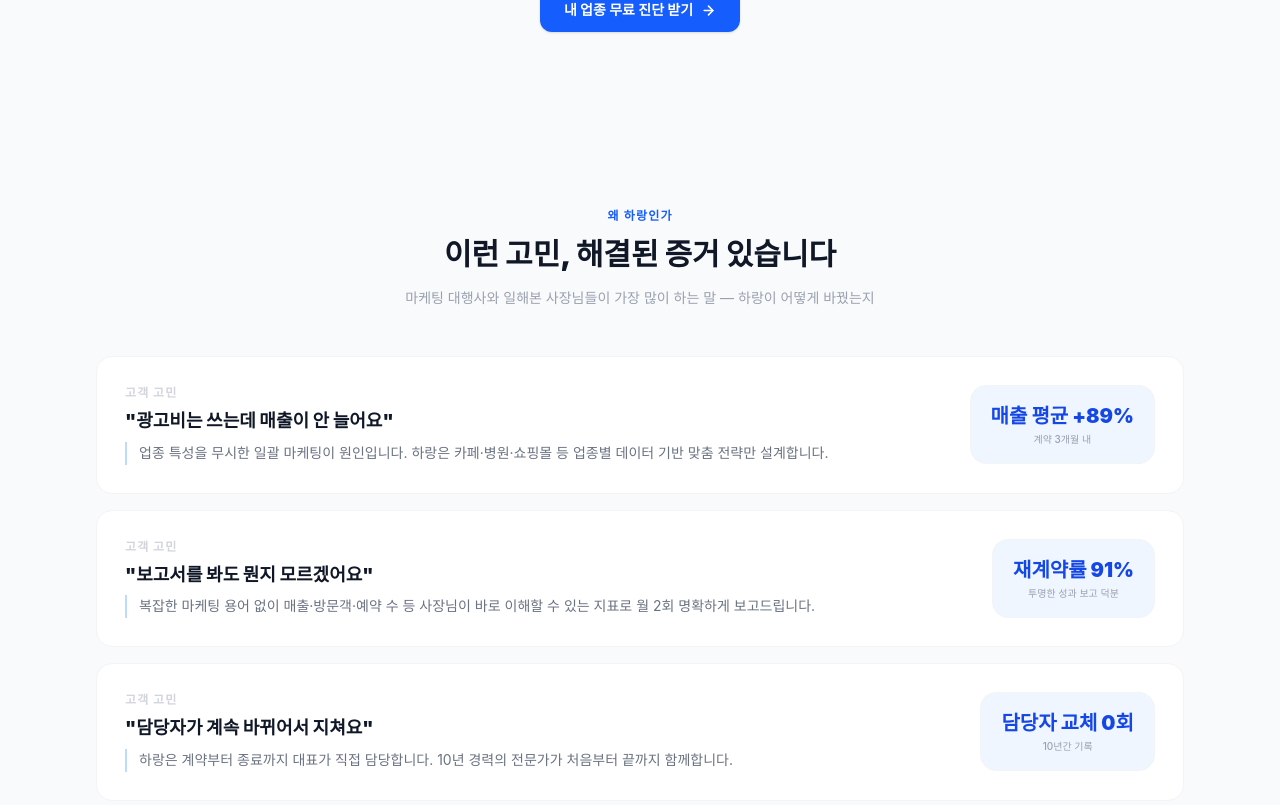
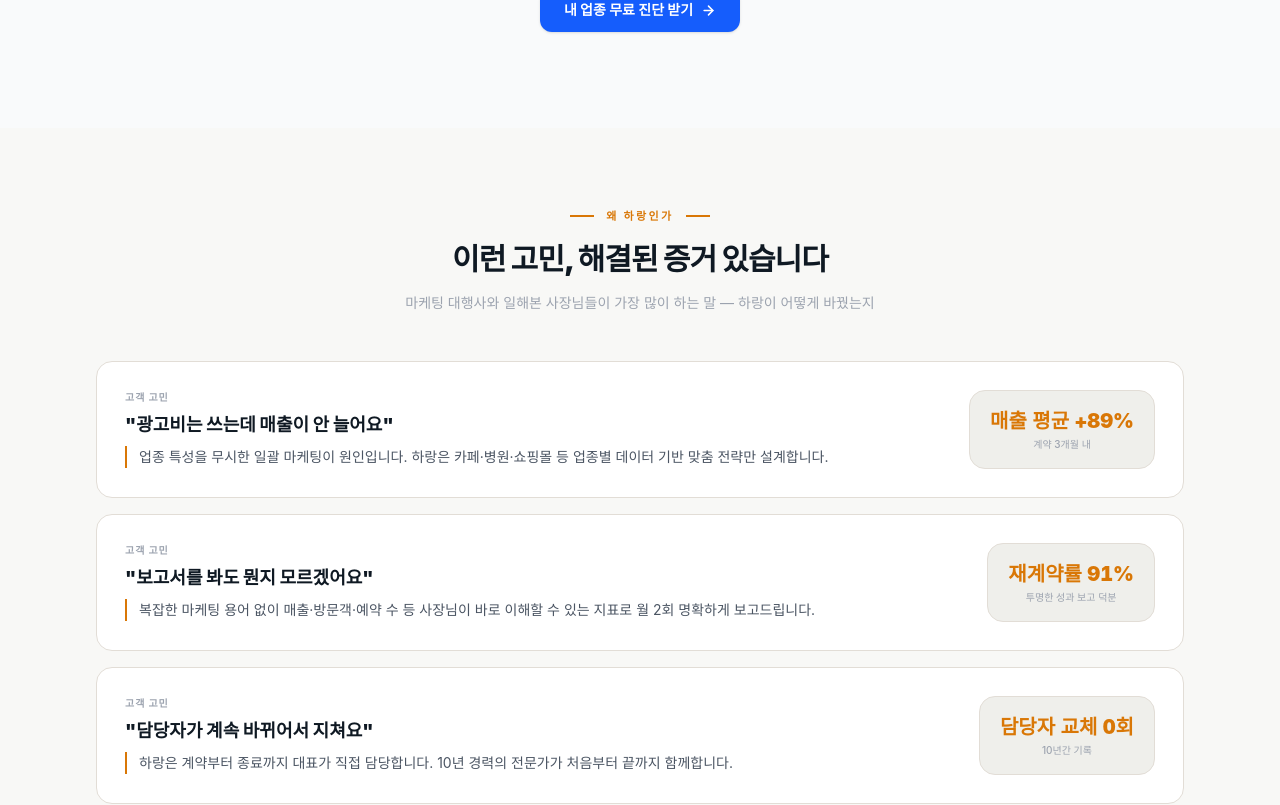
Before and after one commit to jty0221-del/harangmarketing, a Next.js app: page / in a window 1280 px wide. Shown: the part 2520-3325 px from the top of the page. Built offline with nearby package versions, Linux system fonts and the light colour scheme.

Commit message:
design: section-wide amber rule headers, RevealOnScroll, warm bg tokens, compare table brightened

```diff
--- a/app/page.tsx
+++ b/app/page.tsx
@@ -853,13 +853,19 @@ export default function HomePage() {
         </section>
 
         {/* ══ 고민 해결 ══ */}
-        <section className="py-16 md:py-20 bg-gray-50">
+        <section className="py-16 md:py-20" style={{ background: "var(--h-bg)" }}>
           <div className="max-w-6xl mx-auto px-4 md:px-6 lg:px-8">
+            <RevealOnScroll>
             <div className="text-center mb-12">
-              <p className="text-xs font-bold text-blue-600 uppercase tracking-widest mb-3">왜 하랑인가</p>
-              <h2 className="text-2xl md:text-3xl font-black text-gray-900 mb-4">이런 고민, 해결된 증거 있습니다</h2>
-              <p className="text-gray-400 text-sm">마케팅 대행사와 일해본 사장님들이 가장 많이 하는 말 — 하랑이 어떻게 바꿨는지</p>
-            </div>
+              <div className="flex items-center gap-3 justify-center mb-4">
+                <div className="w-6 h-[2px]" style={{ background: "var(--h-amber)" }} />
+                <span className="text-[11px] font-black uppercase tracking-[0.22em]" style={{ color: "var(--h-amber)" }}>왜 하랑인가</span>
+                <div className="w-6 h-[2px]" style={{ background: "var(--h-amber)" }} />
+              </div>
+              <h2 className="text-2xl md:text-3xl font-black mb-4" style={{ color: "var(--h-dark)", letterSpacing: "-0.03em" }}>이런 고민, 해결된 증거 있습니다</h2>
+              <p className="text-sm" style={{ color: "var(--h-muted)" }}>마케팅 대행사와 일해본 사장님들이 가장 많이 하는 말 — 하랑이 어떻게 바꿨는지</p>
+            </div>
+            </RevealOnScroll>
             <div className="space-y-4">
               {[
                 {
@@ -906,26 +912,28 @@ export default function HomePage() {
                   badgeBg: "bg-blue-50",
                   badgeText: "text-blue-700",
                 },
-              ].map((item) => {
+              ].map((item, idx) => {
                 const Icon = item.icon;
                 return (
-                  <div key={item.q} className="bg-white rounded-2xl border border-gray-100 p-5 md:p-7 hover:shadow-lg transition-all group">
+                  <RevealOnScroll key={item.q} delay={idx * 60}>
+                  <div className="bg-white rounded-2xl border p-5 md:p-7 hover:shadow-lg transition-all group" style={{ borderColor: "var(--h-border)" }}>
                     <div className="flex flex-col md:flex-row md:items-center gap-4 md:gap-8">
                       {/* content */}
                       <div className="flex-1 min-w-0">
-                        <p className="text-xs font-black text-gray-300 uppercase tracking-widest mb-2">고객 고민</p>
-                        <h3 className="font-black text-gray-900 text-base md:text-lg leading-snug mb-2">"{item.q}"</h3>
-                        <p className="text-sm text-gray-500 leading-relaxed border-l-2 border-blue-200 pl-3">{item.a}</p>
-                      </div>
-                      {/* result badge */}
+                        <p className="text-[10px] font-black uppercase tracking-widest mb-2" style={{ color: "var(--h-muted)" }}>고객 고민</p>
+                        <h3 className="font-black text-base md:text-lg leading-snug mb-2" style={{ color: "var(--h-dark)" }}>"{item.q}"</h3>
+                        <p className="text-sm leading-relaxed pl-3" style={{ borderLeft: "2px solid var(--h-amber)", color: "#4B5563" }}>{item.a}</p>
+                      </div>
+                      {/* result badge — amber */}
                       <div className="shrink-0">
-                        <div className={`inline-flex flex-col items-center gap-0.5 px-5 py-4 rounded-2xl ${item.badgeBg} border border-gray-100 min-w-[100px] text-center`}>
-                          <span className={`text-lg md:text-xl font-black ${item.badgeText}`}>{item.result}</span>
-                          <span className="text-[10px] text-gray-400 font-medium">{item.period}</span>
+                        <div className="inline-flex flex-col items-center gap-0.5 px-5 py-4 rounded-2xl min-w-[100px] text-center" style={{ background: "var(--h-surface)", border: "1px solid var(--h-border)" }}>
+                          <span className="text-lg md:text-xl font-black tabular-nums" style={{ color: "var(--h-amber)" }}>{item.result}</span>
+                          <span className="text-[10px] font-medium" style={{ color: "var(--h-muted)" }}>{item.period}</span>
                         </div>
                       </div>
                     </div>
                   </div>
+                  </RevealOnScroll>
                 );
               })}
             </div>
@@ -1111,15 +1119,21 @@ export default function HomePage() {
         </section>
 
         {/* ══ 진행 프로세스 ══ */}
-        <section className="py-16 md:py-24 bg-gray-50">
+        <section className="py-16 md:py-24 bg-white">
           <div className="max-w-5xl mx-auto px-4 md:px-6 lg:px-8">
+            <RevealOnScroll>
             <div className="text-center mb-12">
-              <p className="text-xs font-bold text-blue-600 uppercase tracking-widest mb-3">프로세스</p>
-              <h2 className="text-2xl md:text-3xl font-black text-gray-900 mb-4">
+              <div className="flex items-center gap-3 justify-center mb-4">
+                <div className="w-6 h-[2px]" style={{ background: "var(--h-amber)" }} />
+                <span className="text-[11px] font-black uppercase tracking-[0.22em]" style={{ color: "var(--h-amber)" }}>프로세스</span>
+                <div className="w-6 h-[2px]" style={{ background: "var(--h-amber)" }} />
+              </div>
+              <h2 className="text-2xl md:text-3xl font-black mb-4" style={{ color: "var(--h-dark)", letterSpacing: "-0.03em" }}>
                 어떻게 진행되나요?
               </h2>
-              <p className="text-gray-500 text-base">상담 신청부터 성과 확인까지 4단계면 됩니다</p>
-            </div>
+              <p className="text-base" style={{ color: "var(--h-muted)" }}>상담 신청부터 성과 확인까지 4단계면 됩니다</p>
+            </div>
+            </RevealOnScroll>
 
             <div className="grid grid-cols-1 md:grid-cols-4 gap-0 relative">
               {/* Connector line (desktop) */}
@@ -1312,13 +1326,19 @@ export default function HomePage() {
         </section>
 
         {/* ══ 서비스 ══ */}
-        <section className="py-16 md:py-24 bg-gray-50">
+        <section className="py-16 md:py-24" style={{ background: "var(--h-surface)" }}>
           <div className="max-w-6xl mx-auto px-4 md:px-6 lg:px-8">
+            <RevealOnScroll>
             <div className="text-center mb-12">
-              <p className="text-xs font-bold text-blue-600 uppercase tracking-widest mb-3">서비스</p>
-              <h2 className="text-2xl md:text-3xl font-black text-gray-900 mb-4">카페·병원·학원, 업종마다<br className="md:hidden" /> 전략이 다릅니다</h2>
-              <p className="text-gray-500 text-sm md:text-base max-w-xl mx-auto">일괄 패키지 없이 업종별 데이터 기반으로 가장 효과적인 서비스를 추천해드립니다. 어떤 걸 선택할지 몰라도 됩니다.</p>
-            </div>
+              <div className="flex items-center gap-3 justify-center mb-4">
+                <div className="w-6 h-[2px]" style={{ background: "var(--h-amber)" }} />
+                <span className="text-[11px] font-black uppercase tracking-[0.22em]" style={{ color: "var(--h-amber)" }}>서비스</span>
+                <div className="w-6 h-[2px]" style={{ background: "var(--h-amber)" }} />
+              </div>
+              <h2 className="text-2xl md:text-3xl font-black mb-4" style={{ color: "var(--h-dark)", letterSpacing: "-0.03em" }}>카페·병원·학원, 업종마다<br className="md:hidden" /> 전략이 다릅니다</h2>
+              <p className="text-sm md:text-base max-w-xl mx-auto" style={{ color: "var(--h-muted)" }}>일괄 패키지 없이 업종별 데이터 기반으로 가장 효과적인 서비스를 추천해드립니다. 어떤 걸 선택할지 몰라도 됩니다.</p>
+            </div>
+            </RevealOnScroll>
 
             {/* 인기 3대 서비스 */}
             <div className="mb-5">
@@ -1542,9 +1562,9 @@ export default function HomePage() {
                   <div className="text-white font-black text-sm tracking-wide">하랑마케팅</div>
                   <div className="text-blue-200 text-[11px] mt-0.5">10년 경력 · 데이터 기반</div>
                 </div>
-                <div className="bg-gray-800 p-5 text-center">
-                  <div className="text-gray-300 font-bold text-sm">일반 대행사</div>
-                  <div className="text-gray-500 text-[11px] mt-0.5">일반적인 경우</div>
+                <div className="p-5 text-center" style={{ background: "var(--h-surface)" }}>
+                  <div className="font-bold text-sm" style={{ color: "#374151" }}>일반 대행사</div>
+                  <div className="text-[11px] mt-0.5" style={{ color: "var(--h-muted)" }}>일반적인 경우</div>
                 </div>
               </div>
               {COMPARE_ITEMS.map((item, i) => (
@@ -1575,7 +1595,7 @@ export default function HomePage() {
                     무료 상담 신청 <ArrowRight size={11} />
                   </Link>
                 </div>
-                <div className="bg-gray-800 p-4" />
+                <div className="p-4" style={{ background: "var(--h-surface)" }} />
               </div>
             </div>
 
```
